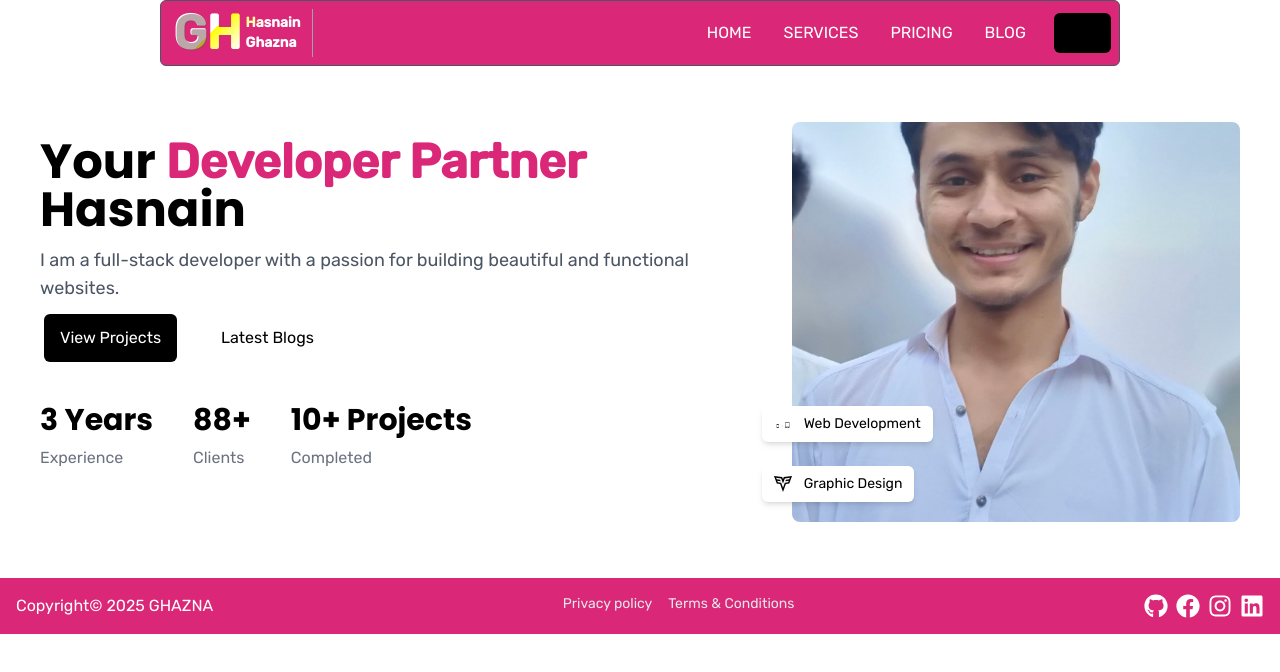
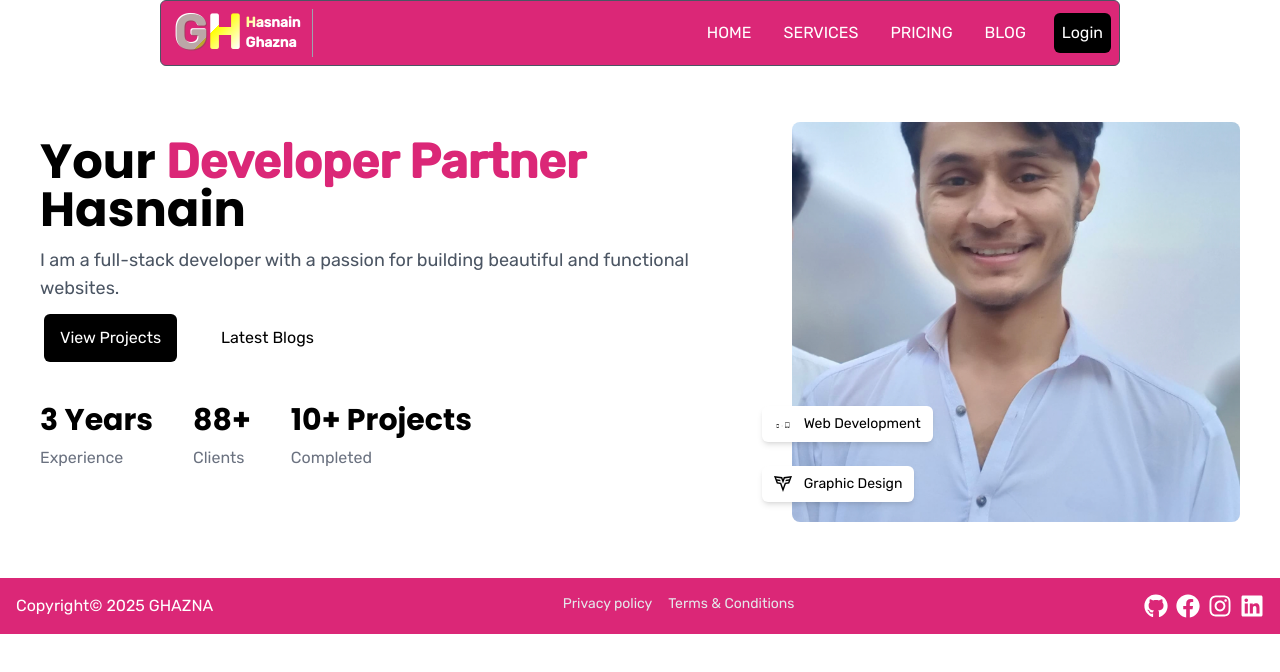
Before and after one commit to mhgkhan/ghazna, a Next.js app: page / in a window 1280 px wide. Shown: the top 672 px of the page. Built offline with nearby package versions, Linux system fonts and the light colour scheme.

Commit message:
chore: Update Login button text color for improved visibility

```diff
--- a/src/components/Header.jsx
+++ b/src/components/Header.jsx
@@ -57,7 +57,7 @@ export default function Header() {
               }
             )}
           </ul>
-          <button className="p-2 dark:bg-white bg-black rounded-md border-none dark:text-black text-black">Login</button>
+          <button className="p-2 dark:bg-white bg-black rounded-md border-none dark:text-black text-white">Login</button>
         </nav>
       </div>
     </header>
```
